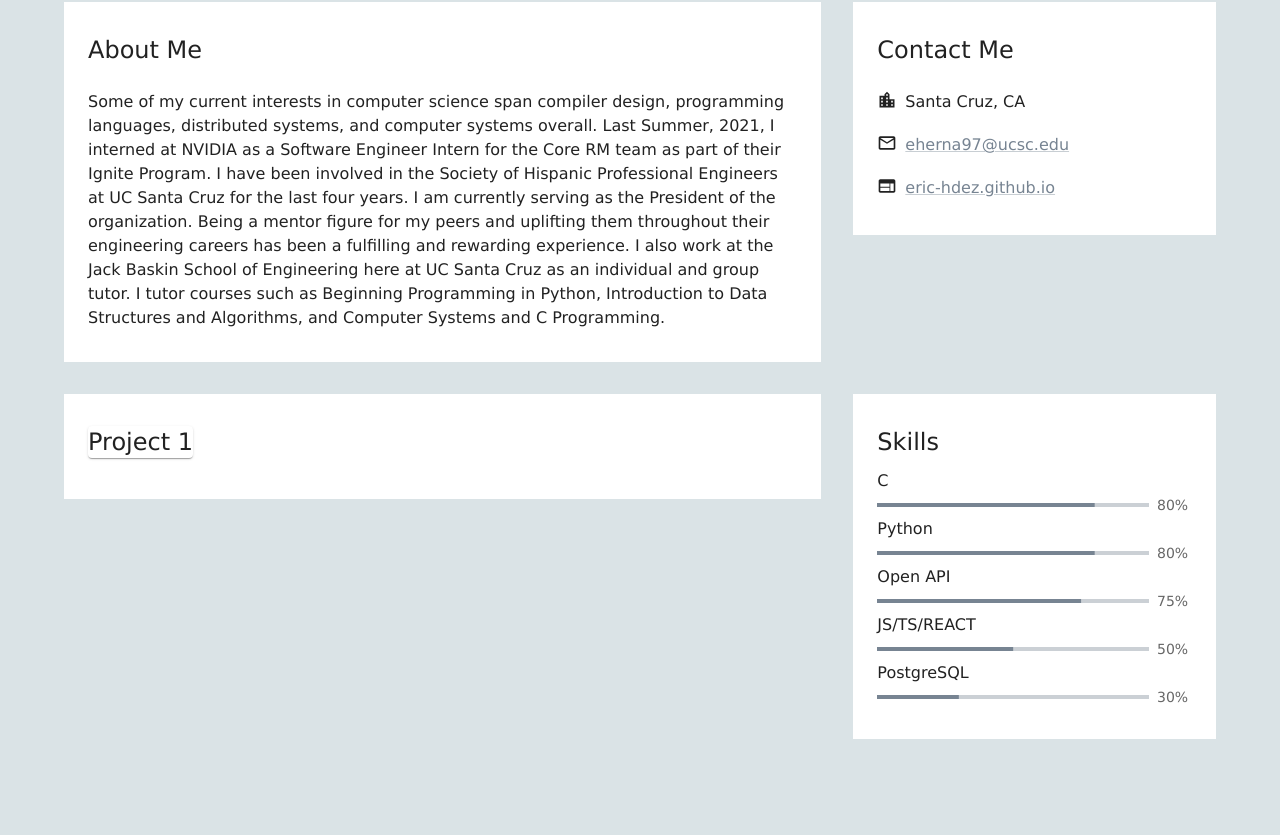
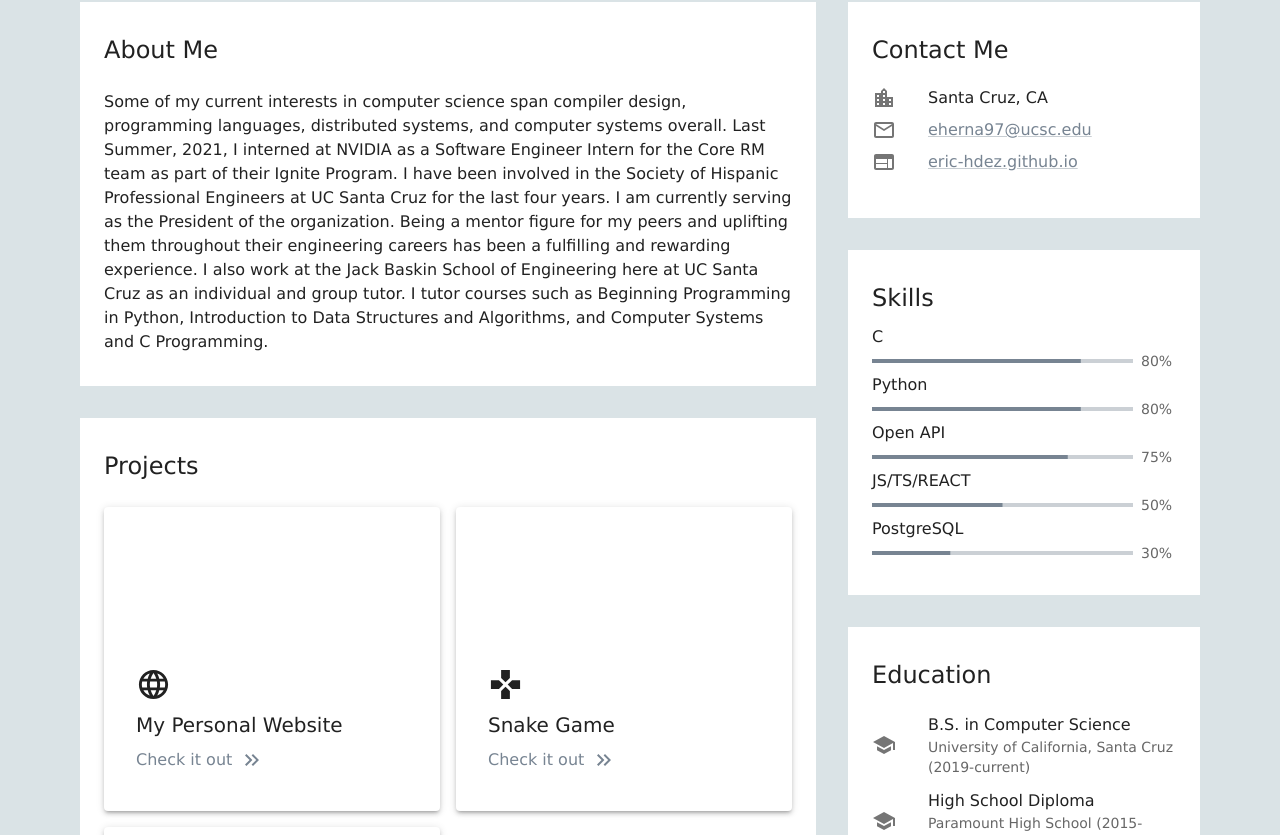
Before and after one commit to eric-hdez/eric-hdez.github.io, a React (Create React App) app: page / in a window 1280 px wide. Shown: the part 420-1255 px from the top of the page. Before the commit the page ends 1191 px from the top, so only its background shows below. Built offline with nearby package versions, Linux system fonts and the light colour scheme.

Commit message:
almost done, need nav links, experience, and languages?

```diff
--- a/src/components/Contact.tsx
+++ b/src/components/Contact.tsx
@@ -1,7 +1,10 @@
 import React from "react";
 import Container from "@mui/material/Container";
-import Grid from "@mui/material/Grid";
 import Link from "@mui/material/Link";
+import List from "@mui/material/List";
+import ListItem from "@mui/material/ListItem";
+import ListItemText from "@mui/material/ListItemText";
+import ListItemIcon from "@mui/material/ListItemIcon";
 import LocationCityIcon from '@mui/icons-material/LocationCity';
 import MailOutlineIcon from '@mui/icons-material/MailOutline';
 import Typography from "@mui/material/Typography";
@@ -13,40 +16,38 @@ export const Contact = () => {
       <Typography variant="h5" component="h1" gutterBottom>
         Contact Me
       </Typography>
-      <Grid container sx={{pt: 2}}>
-        <Grid item sx={{pr: 1}}>
-          <LocationCityIcon fontSize="small" />
-        </Grid>
-        <Grid item>
-          <Typography>Santa Cruz, CA</Typography>
-        </Grid>
-      </Grid>
-      <Grid container sx={{pt: 2}}>
-        <Grid item sx={{pr: 1}}>
-          <MailOutlineIcon fontSize="small" />
-        </Grid>
-        <Grid item>
-          <Link
-            href="mailto:eherna97@ucsc.edu"
+      <List>
+        <ListItem disablePadding>
+          <ListItemIcon>
+            <LocationCityIcon />
+          </ListItemIcon>
+          <ListItemText primary="Santa Cruz, CA" />
+        </ListItem>
+        <ListItem disablePadding>
+          <ListItemIcon>
+            <MailOutlineIcon />
+          </ListItemIcon>
+          <ListItemText primary={
+            <Link href="mailto:eherna97@ucsc.edu"
               target="_blank"
               rel="noopener noreferrer"
             >
               eherna97@ucsc.edu
             </Link>
-        </Grid>
-      </Grid>
-      <Grid container sx={{pt: 2}}>
-        <Grid item sx={{pr: 1}}>
-          <WebIcon fontSize="small" />
-        </Grid>
-        <Grid item>
-          <Link
-            href="https://eric-hdez.github.io/"
+          } />
+        </ListItem>
+        <ListItem disablePadding>
+          <ListItemIcon>
+            <WebIcon />
+          </ListItemIcon>
+          <ListItemText primary={
+            <Link href="https://eric-hdez.github.io/"
             >
               eric-hdez.github.io
             </Link>
-        </Grid>
-      </Grid>
+          } />
+        </ListItem>
+      </List>
     </ Container>
   );
 }
--- /dev/null
+++ b/src/components/Education.tsx
@@ -0,0 +1,34 @@
+import React from "react";
+import Container from "@mui/material/Container";
+import Grid from "@mui/material/Grid";
+import List from "@mui/material/List";
+import ListItem from "@mui/material/ListItem";
+import ListItemText from "@mui/material/ListItemText";
+import ListItemIcon from "@mui/material/ListItemIcon";
+
+import Typography from "@mui/material/Typography";
+import SchoolIcon from '@mui/icons-material/School';
+
+export const Education = () => {
+  return (
+    <Container maxWidth="lg" sx={{p: 4, backgroundColor: "white"}}>
+      <Typography variant="h5" component="h1" gutterBottom>
+        Education
+      </Typography>
+      <List>
+        <ListItem disablePadding>
+          <ListItemIcon>
+            <SchoolIcon />
+          </ListItemIcon>
+          <ListItemText primary="B.S. in Computer Science" secondary="University of California, Santa Cruz (2019-current)" />
+        </ListItem>
+        <ListItem disablePadding>
+          <ListItemIcon>
+            <SchoolIcon />
+          </ListItemIcon>
+          <ListItemText primary="High School Diploma" secondary="Paramount High School (2015-2019)" />
+        </ListItem>
+      </List>
+    </Container>
+  );
+};
--- a/src/components/NavBar.tsx
+++ b/src/components/NavBar.tsx
@@ -20,6 +20,7 @@ import { About } from './About';
 import { Skills } from './Skills';
 import { Contact } from './Contact';
 import { Projects } from './Projects';
+import { Education } from './Education';
 
 interface AppBarContext {
   navItems: string[];
@@ -98,18 +99,29 @@ export const NavBar = () => {
             <Home />
           </Box>
           <Container maxWidth="lg">
-            <Grid container spacing={4} sx={{py:4}} justifyContent="center">
-              <Grid item alignItems="center" justifyContent="center" xs={12} sm={12} md={12} lg={8} xl={8}>
-                <About />
+            <Grid container sx={{py: 2, ml:2}}>
+              <Grid item  xs={12} md={8} sx={{py: 2}}>
+                <Grid container spacing={4} xs={12}>
+                  <Grid item xs={12}>
+                    <About />
+                  </Grid>
+                  <Grid item xs={12}>
+                    <Projects />
+                  </Grid>
+                </Grid>
               </Grid>
-              <Grid item xs={12} sm={12} md={12} lg={4} xl={4}>
-                <Contact />
-              </Grid>
-              <Grid item xs={12} sm={12} md={12} lg={8} xl={8}>
-                <Projects />
-              </Grid>
-               <Grid item xs={12} sm={12} md={12} lg={4} xl={4}>
-                <Skills />
+              <Grid item xs={12} md={4} sx={{py: 2}}>
+                <Grid container justifyContent="center" spacing={4} xs={12}>
+                  <Grid item xs={12}>
+                    <Contact />
+                  </Grid>
+                  <Grid item xs={12}>
+                    <Skills />
+                  </Grid>
+                  <Grid item xs={12}>
+                    <Education />
+                  </Grid>
+                </Grid>
               </Grid>
             </Grid>
           </Container>
--- a/src/components/Projects.tsx
+++ b/src/components/Projects.tsx
@@ -1,18 +1,82 @@
 import React from "react";
+import ArrowCircleRightIcon from '@mui/icons-material/ArrowCircleRight';
 import Container from "@mui/material/Container";
 import Grid from "@mui/material/Grid";
+import KeyIcon from '@mui/icons-material/Key';
+import KeyboardDoubleArrowRightIcon from '@mui/icons-material/KeyboardDoubleArrowRight';
+import Link from "@mui/material/Link";
 import Paper from "@mui/material/Paper";
 import Typography from "@mui/material/Typography";
+import LanguageIcon from '@mui/icons-material/Language';
+import GamepadIcon from '@mui/icons-material/Gamepad';
 
 export const Projects = () => {
   return (
     <Container maxWidth="lg" sx={{p: 4, backgroundColor: "white"}}>
-      <Grid container spacing={3}>
-        <Grid item>
-          <Paper>
-            <Typography variant="h5" component="h1" gutterBottom>
-              Project 1
+      <Grid container spacing={2}>
+        <Grid item xs={12}>
+          <Typography variant="h5" component="h1" gutterBottom>
+            Projects
+          </Typography>
+        </Grid>
+        <Grid item xs={12} md={6}>
+          <Paper elevation={3} sx={{pt: 20, px: 4, pb: 4}}>
+            <LanguageIcon fontSize="large" />
+            <Typography variant="h6" component="h1" gutterBottom>
+              My Personal Website
             </Typography>
+            <Grid container spacing={1}>
+            <Grid item alignItems="center" justifyContent="center">
+              <Link underline="hover" href="https://www.github.com/eric-hdez/eric-hdez.github.io">
+                Check it out
+              </Link>
+            </Grid>
+            <Grid item alignItems="center" justifyContent="center">
+              <Link underline ="hover" href="https://www.github.com/eric-hdez/eric-hdez.github.io">
+                <KeyboardDoubleArrowRightIcon fontSize="medium" />
+              </Link>
+            </Grid>
+            </Grid>
+          </Paper>
+        </Grid>
+        <Grid item xs={12} md={6}>
+          <Paper elevation={3} sx={{pt: 20, px: 4, pb: 4}}>
+            <GamepadIcon fontSize="large" />
+            <Typography variant="h6" component="h1" gutterBottom>
+              Snake Game
+            </Typography>
+            <Grid container spacing={1}>
+            <Grid item alignItems="center" justifyContent="center">
+              <Link underline="hover" href="https://www.github.com/eric-hdez/snake-game">
+                Check it out
+              </Link>
+            </Grid>
+            <Grid item alignItems="center" justifyContent="center">
+              <Link underline ="hover" href="https://www.github.com/eric-hdez/snake-game">
+                <KeyboardDoubleArrowRightIcon fontSize="medium" />
+              </Link>
+            </Grid>
+            </Grid>
+          </Paper>
+        </Grid>
+        <Grid item xs={12} md={6}>
+          <Paper elevation={3} sx={{pt: 20, px: 4, pb: 4}}>
+            <KeyIcon fontSize="large" />
+            <Typography variant="h6" component="h1" gutterBottom>
+              Schmidt-Samoa Cryptosystem
+            </Typography>
+            <Grid container spacing={1}>
+            <Grid item alignItems="center" justifyContent="center">
+              <Link underline="hover" href="https://www.github.com/eric-hdez/schmidt-samoa">
+                Check it out
+              </Link>
+            </Grid>
+            <Grid item alignItems="center" justifyContent="center">
+              <Link underline ="hover" href="https://www.github.com/eric-hdez/schmidt-samoa">
+                <KeyboardDoubleArrowRightIcon fontSize="medium" />
+              </Link>
+            </Grid>
+            </Grid>
           </Paper>
         </Grid>
       </Grid>
```
Lines whose indentation alone changed are shown as unchanged.
